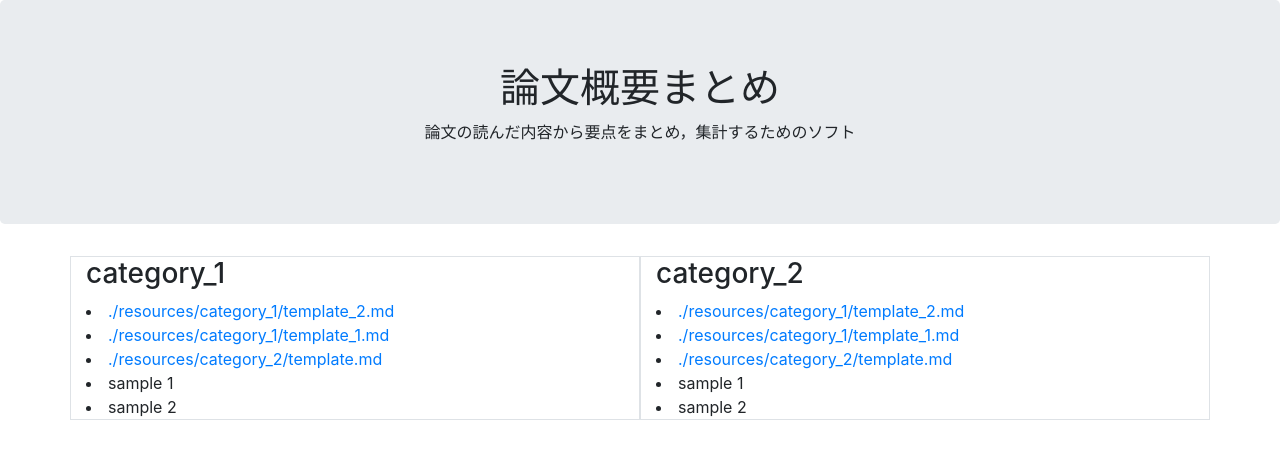
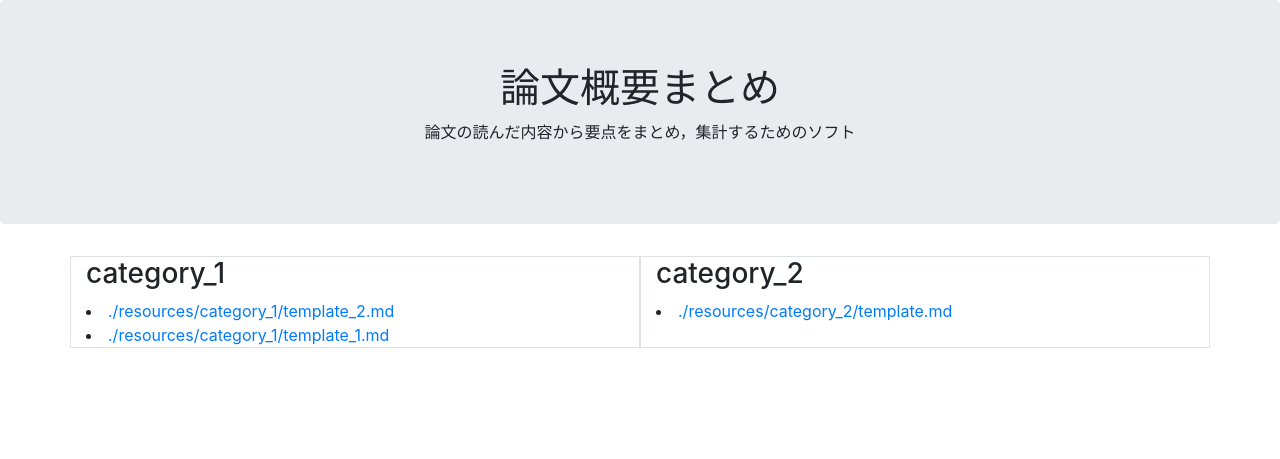
Before and after one commit to tomson784/paper_summary_template, a Flask app: page / in a window 1280 px wide. Shown: the top 459 px of the page. Run offline with Flask 2, Linux system fonts and the light colour scheme; some libraries are stand-ins or nearby versions.

Commit message:
update: show html articles

```diff
--- a/app/app.py
+++ b/app/app.py
@@ -23,13 +23,15 @@ class Category():
 
 @app.route('/')
 def hello():
-    # categories = glob.glob(articles_dir + "*")
-    categories = [os.path.basename(i) for i in glob.glob(articles_dir + "*")]
+    category_names = [os.path.basename(i) for i in glob.glob(articles_dir + "*")]
+    categories_class = [Category(category_name) for category_name in category_names]
     # articles = glob.glob(articles_dir + categories[0] + "/*")
     articles = glob.glob(articles_dir + "/*/*")
-    print(categories)
+    for i in range(len(category_names)):
+        categories_class[i].lists(articles)
+    print(categories_class)
     print(articles)
-    return render_template("index.html", categories=categories, articles=articles)
+    return render_template("index.html", categories=categories_class)
 
 @app.route("/data")
 def data():
--- a/app/templates/index.html
+++ b/app/templates/index.html
@@ -20,12 +20,10 @@
   <div class="row">
     {% for category in categories: %}
     <div class="col-sm border">
-      <h3>{{ category }}</h3>
-      {% for article in articles: %}
-        <li><a href="#">{{ article }}</a></li>
+      <h3>{{ category.category_name }}</h3>
+      {% for art in category.articles: %}
+          <li><a href="#">{{ art }}</a></li>
       {% endfor %}
-      <li>sample 1</li>
-      <li>sample 2</li>
     </div>
     {% endfor %}
   </div>
```
